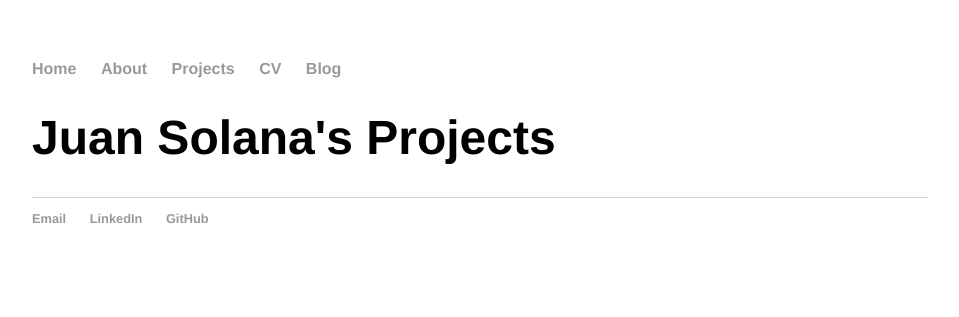
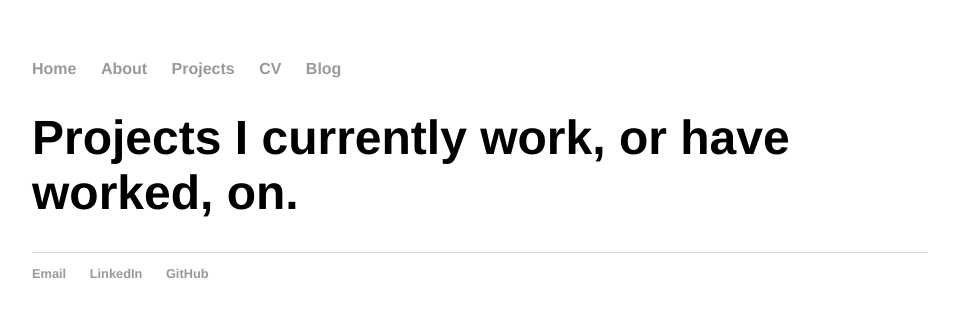
Before and after one commit to juansolana/juansolana.github.io, a Jekyll site: the page built from projects/index.html, in a window 1280 px wide. Shown: the top 317 px of the page, without its empty margins (160-1119 px from the left). Built offline with Jekyll 4.4.1, drawn with Linux system fonts in a browser that asks for light colours.

Commit message:
Update index.html
Updated layout

```diff
--- a/projects/index.html
+++ b/projects/index.html
@@ -1,6 +1,6 @@
 ---
 layout: default
-title: Juan Solana's Projects
+title: Projects I currently work, or have worked, on.
 ---
 	<h1>{{ page.title }}</h1>
 	<ul class="projects">
```
